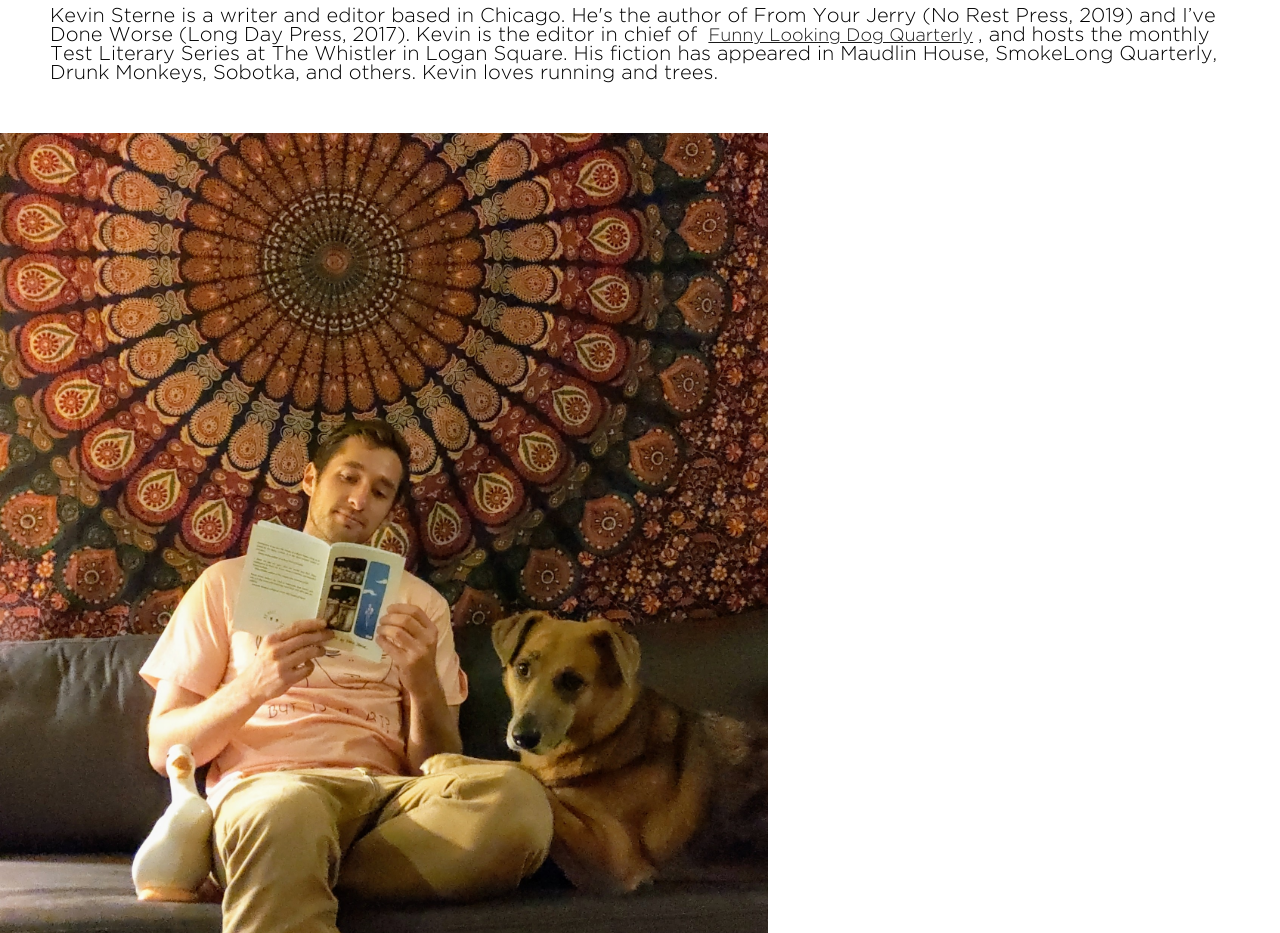
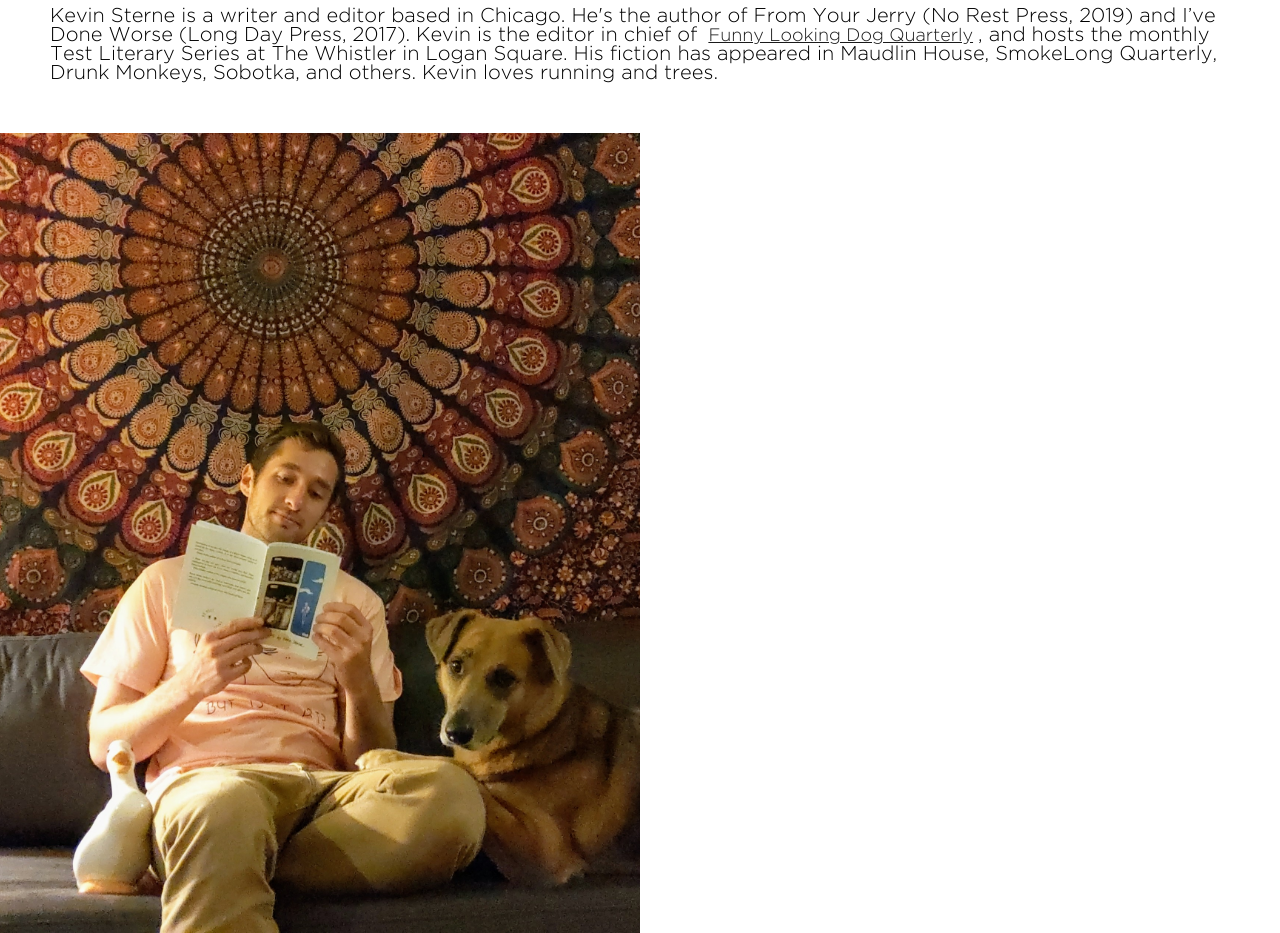
Before and after one commit to kevinsterne/sterne, a website: page public/index.html in a window 1280 px wide. Shown: the part 1320-2253 px from the top of the page. Drawn offline with Linux system fonts and the light colour scheme.

Commit message:
Update styles.css

```diff
--- a/public/css/styles.css
+++ b/public/css/styles.css
@@ -67,12 +67,12 @@ a:hover {
 
 #hero-image2 {
     height: 100vh;
-    width: 60vw;
+    width: 50vw;
     background-image: url(../img/couch.jpg);
     background-attachment: scroll;
     background-repeat: no-repeat;
     background-size: cover;
-    background-position: right center;
+    background-position: center;
 }
 
 
```
